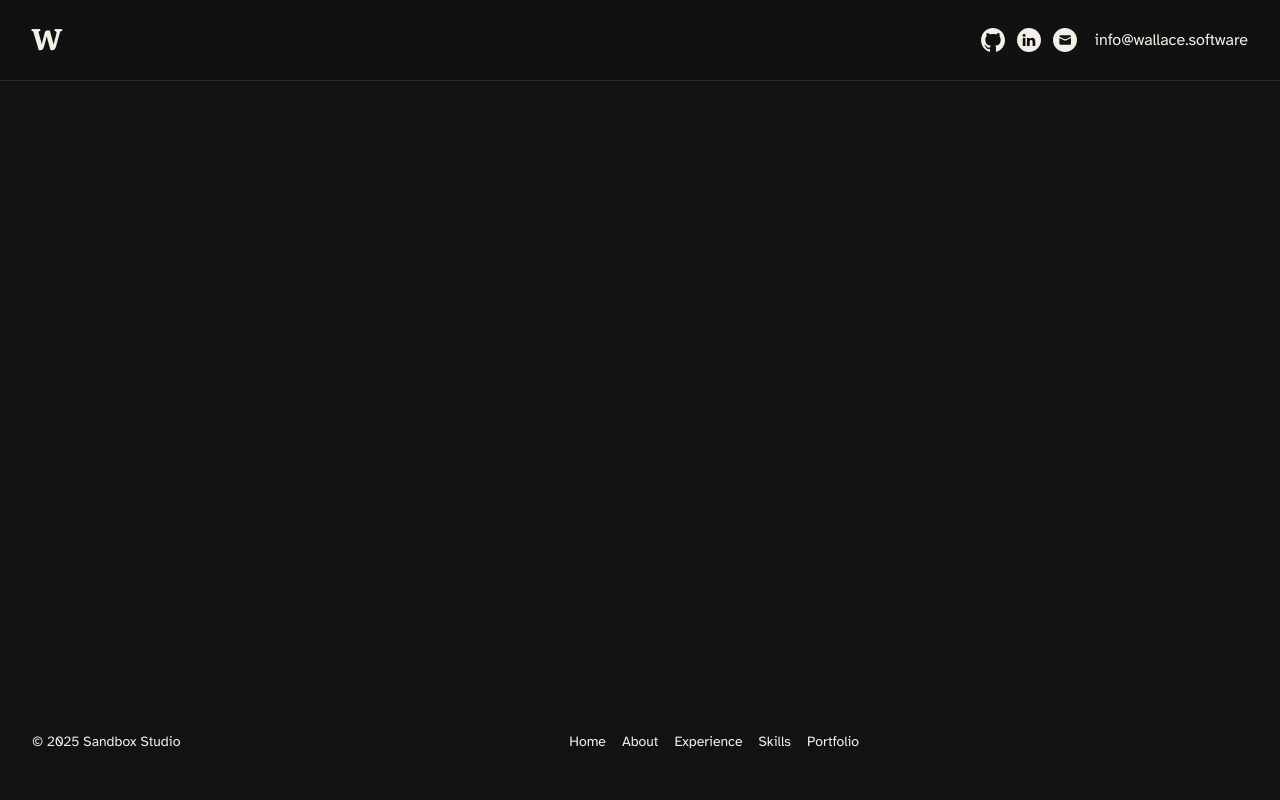
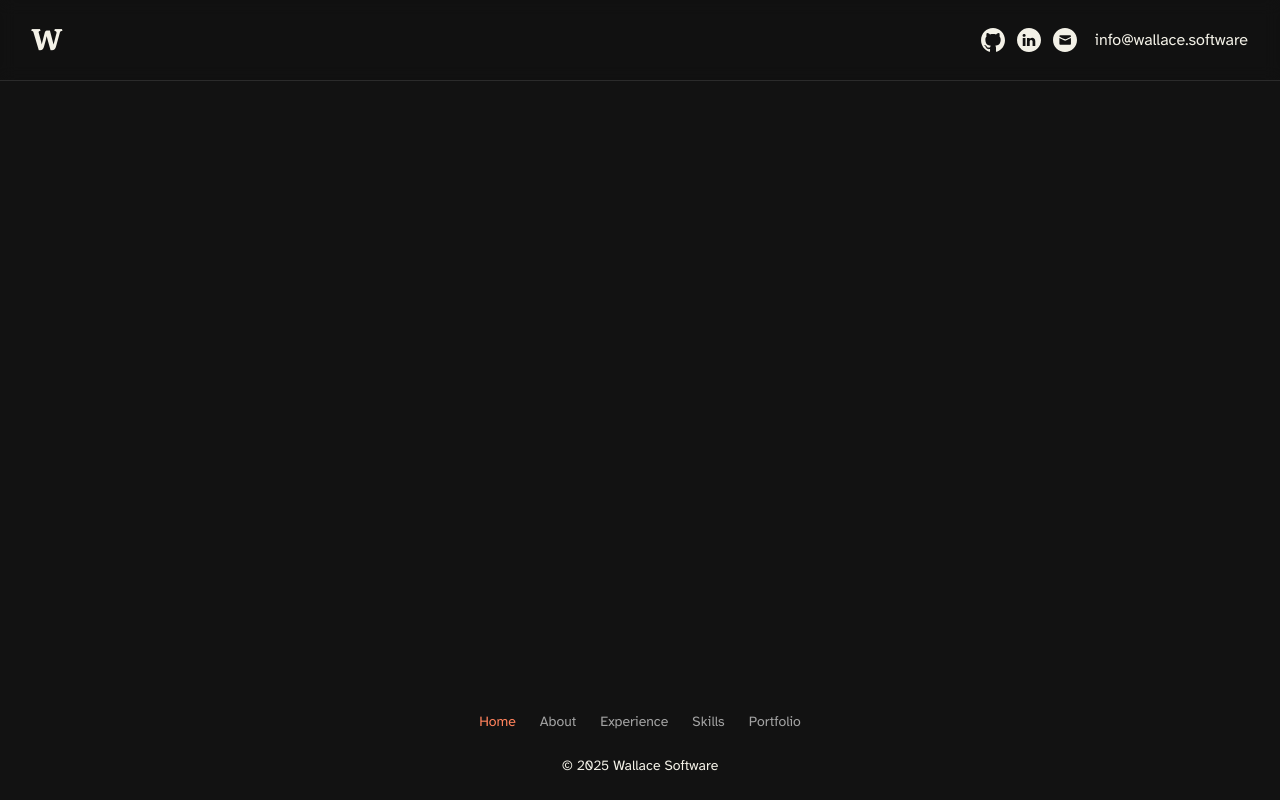
Before and after one commit to Darth-Degen/wallace-software, a Next.js app: page / in a window 1280 px wide. Built offline with nearby package versions, Linux system fonts and the light colour scheme.

Commit message:
added footer and color theme

```diff
--- a/pages/_app.tsx
+++ b/pages/_app.tsx
@@ -6,6 +6,7 @@ import { Header } from "@components";
 import { NextPageWithOptions } from "@types";
 import { useRouter } from "next/router";
 import { QueryClient, QueryClientProvider } from "@tanstack/react-query";
+import { useRouteActiveSection } from "@hooks";
 
 type AppPropsWithOptions = AppProps & { Component: NextPageWithOptions };
 
@@ -13,6 +14,9 @@ const queryClient = new QueryClient();
 
 export default function App({ Component, pageProps }: AppPropsWithOptions) {
   const router = useRouter();
+
+  // Track active section based on route changes only
+  useRouteActiveSection();
 
   return (
     <QueryClientProvider client={queryClient}>
--- a/src/components/architecture/layout/Logo.tsx
+++ b/src/components/architecture/layout/Logo.tsx
@@ -1,18 +1,13 @@
 "use client";
 import { FC } from "react";
-import Image from "next/image";
 import Link from "next/link";
-import { useColorTheme } from "@stores";
 
 const Logo: FC = () => {
-  const { cycleAccentColor } = useColorTheme();
-
   return (
     <div className="my-0 flex items-center gap-2 cursor-pointer">
       <Link
         href="/"
         className="hover-text-accent font-calistoga text-2xl md:text-3xl"
-        onClick={cycleAccentColor}
       >
         W {/* <span className="hidden lg:inline">allace</span> */}
       </Link>
--- a/src/components/architecture/navigation/Footer.tsx
+++ b/src/components/architecture/navigation/Footer.tsx
@@ -1,29 +1,51 @@
+import { GithubLink, LinkedinLink, MailLink } from "@components";
 import { PAGES } from "@constants";
+import { useColorTheme, AccentColor } from "@stores";
+import { cn } from "@utils";
 import Link from "next/link";
 import { FC } from "react";
 
 const Footer: FC = () => {
+  const { activeSection, setAccentColorAndSection } = useColorTheme();
+
+  const handleNavClick = (page: (typeof PAGES)[0]) => {
+    // Set both the accent color and active section for this page when clicked
+    if (page.accentColor) {
+      setAccentColorAndSection(page.accentColor as AccentColor, page.path);
+    }
+  };
+
   return (
-    <footer className="px-6 py-12 md:px-8 w-full bg-bg">
-      <div className="max-w-7xl mx-auto flex flex-col md:flex-row items-center justify-between gap-4">
+    <footer className="max-w-[1512px] px-4 md:px-8 py-12 lg:py-6">
+      <div className="max-w-7xl mx-auto flex flex-col-reverse items-center justify-center gap-4 lg:gap-6">
         {/* Left side */}
         <div className="flex items-center gap-2">
           <span className="text-sm">
-            © {new Date().getFullYear()} Sandbox Studio
+            © {new Date().getFullYear()} Wallace Software
           </span>
         </div>
 
         {/* Middle: navigation links from config */}
-        <nav className="flex flex-wrap justify-center gap-4 text-sm">
-          {PAGES.filter((p) => p.showInFooter).map((page) => (
-            <Link key={page.path} href={page.path}>
-              {page.name}
-            </Link>
-          ))}
+        <nav className="flex flex-wrap justify-center gap-4 lg:gap-6 text-sm lg:text-sm">
+          {PAGES.filter((p) => p.showInFooter).map((page) => {
+            const isActive = activeSection === page.path;
+            return (
+              <Link
+                key={page.path}
+                href={page.path}
+                onClick={() => handleNavClick(page)}
+                className={cn(
+                  "transition-300 hover:text-accent",
+                  isActive
+                    ? "text-accent font-medium"
+                    : "text-muted-foreground hover:text-foreground"
+                )}
+              >
+                {page.name}
+              </Link>
+            );
+          })}
         </nav>
-
-        {/* Right side: social icons */}
-        <div className="flex items-center gap-3"></div>
       </div>
     </footer>
   );
--- a/src/constants/pages.tsx
+++ b/src/constants/pages.tsx
@@ -1,4 +1,5 @@
 import { NavPage } from "@types";
+import { AccentColor } from "@stores";
 
 export const PAGES: NavPage[] = [
   {
@@ -6,29 +7,34 @@ export const PAGES: NavPage[] = [
     path: "/",
     showInHeader: false,
     showInFooter: true,
+    accentColor: "orange" as AccentColor,
   },
   {
     name: "About",
     path: "/#about",
     showInHeader: false,
     showInFooter: true,
+    accentColor: "blue" as AccentColor,
   },
   {
     name: "Experience",
     path: "/#experience",
     showInHeader: false,
     showInFooter: true,
+    accentColor: "green" as AccentColor,
   },
   {
     name: "Skills",
     path: "/#skills",
     showInHeader: false,
     showInFooter: true,
+    accentColor: "purple" as AccentColor,
   },
   {
     name: "Portfolio",
     path: "/#portfolio",
     showInHeader: false,
     showInFooter: true,
+    accentColor: "pink" as AccentColor,
   },
 ];
--- a/src/hooks/index.ts
+++ b/src/hooks/index.ts
@@ -4,5 +4,5 @@ export * from "./useLocalStorage"
 export * from "./useTheme"
 export * from "./useWindowSize"
 export * from "./useOutsideAlerter"
-export * from "./useScrollDirection"
 export * from "./useLockBodyScroll"
+export * from "./useRouteActiveSection"
--- /dev/null
+++ b/src/hooks/useActiveSection.ts
@@ -0,0 +1,90 @@
+import { useEffect } from 'react';
+import { useRouter } from 'next/router';
+import { useColorTheme, AccentColor } from '@stores';
+import { PAGES } from '@constants';
+
+/**
+ * Hook to detect the currently active section on the page
+ * Works by monitoring scroll position and URL hash changes
+ * Updates the Zustand store with the active section
+ * Optionally auto-updates accent color based on active section
+ */
+export const useActiveSection = (autoUpdateAccentColor = false) => {
+  const router = useRouter();
+  const { activeSection, setActiveSection, setAccentColorAndSection } = useColorTheme();
+
+  useEffect(() => {
+    // Set initial active section based on URL hash
+    const hash = router.asPath.split('#')[1];
+    if (hash) {
+      setActiveSection(`/#${hash}`);
+    } else {
+      setActiveSection('/');
+    }
+
+    const updateActiveSection = (newSection: string) => {
+      // Auto-update accent color if enabled
+      if (autoUpdateAccentColor) {
+        const page = PAGES.find(p => p.path === newSection);
+        if (page?.accentColor) {
+          setAccentColorAndSection(page.accentColor as AccentColor, newSection);
+        } else {
+          setActiveSection(newSection);
+        }
+      } else {
+        setActiveSection(newSection);
+      }
+    };
+
+    const handleScroll = () => {
+      // Get all sections that have IDs (potential navigation targets)
+      const sections = document.querySelectorAll('[id]');
+      const scrollTop = window.scrollY + 100; // Offset for header
+
+      let currentSection = '/';
+
+      sections.forEach((section) => {
+        const element = section as HTMLElement;
+        const sectionId = element.id;
+
+        // Skip non-navigation sections
+        const navSections = ['about', 'experience', 'skills', 'portfolio'];
+        if (!navSections.includes(sectionId)) return;
+
+        const offsetTop = element.offsetTop;
+        const offsetHeight = element.offsetHeight;
+
+        if (scrollTop >= offsetTop && scrollTop < offsetTop + offsetHeight) {
+          currentSection = `/#${sectionId}`;
+        }
+      });
+
+      // If we're at the very top, show home as active
+      if (window.scrollY < 100) {
+        currentSection = '/';
+      }
+
+      updateActiveSection(currentSection);
+    };
+
+    const handleHashChange = () => {
+      const hash = window.location.hash;
+      const newSection = hash ? `/${hash}` : '/';
+      updateActiveSection(newSection);
+    };
+
+    // Listen for scroll and hash changes
+    window.addEventListener('scroll', handleScroll, { passive: true });
+    window.addEventListener('hashchange', handleHashChange);
+
+    // Initial call
+    handleScroll();
+
+    return () => {
+      window.removeEventListener('scroll', handleScroll);
+      window.removeEventListener('hashchange', handleHashChange);
+    };
+  }, [router.asPath, autoUpdateAccentColor, setActiveSection, setAccentColorAndSection]);
+
+  return activeSection;
+};
--- /dev/null
+++ b/src/hooks/useRouteActiveSection.ts
@@ -0,0 +1,19 @@
+import { useEffect } from 'react';
+import { useRouter } from 'next/router';
+import { useColorTheme } from '@stores';
+
+/**
+ * Hook to track active section based on route changes only
+ * Perfect for no-scroll websites where navigation is purely route-based
+ */
+export const useRouteActiveSection = () => {
+  const router = useRouter();
+  const { setActiveSection } = useColorTheme();
+
+  useEffect(() => {
+    // Update active section based on current route
+    // Handle both regular routes and hash fragments
+    const currentPath = router.asPath;
+    setActiveSection(currentPath);
+  }, [router.asPath, setActiveSection]);
+};
--- a/src/hooks/useScrollDirection.ts
+++ /dev/null
@@ -1,16 +0,0 @@
-import { useRef, useState } from "react";
-import { useMotionValueEvent, useScroll } from "framer-motion";
-
-export const useScrollDirection = (): string => {
-  //state
-  const [scrollDirection, setScrollDirection] = useState<string>("down");
-  //refs
-  const { scrollY } = useScroll();
-  const prevScrollY = useRef<number>(0);
-  //event handler
-  useMotionValueEvent(scrollY, "change", (latest) => {
-    setScrollDirection(latest > prevScrollY.current ? "down" : "up");
-    prevScrollY.current = latest;
-  });
-  return scrollDirection;
-};
--- a/src/stores/colorTheme.ts
+++ b/src/stores/colorTheme.ts
@@ -17,7 +17,10 @@ export type AccentColor = keyof typeof accentColors;
 
 interface ColorThemeState {
   currentAccent: AccentColor;
+  activeSection: string;
   setAccentColor: (color: AccentColor) => void;
+  setActiveSection: (section: string) => void;
+  setAccentColorAndSection: (color: AccentColor, section: string) => void;
   cycleAccentColor: () => void;
   applyAccentToDOM: (color: AccentColor) => void;
 }
@@ -41,10 +44,20 @@ export const useColorTheme = create<ColorThemeState>()(
   persist(
     (set, get) => ({
       currentAccent: 'orange', // default color
+      activeSection: '/', // default section
 
       setAccentColor: (color: AccentColor) => {
         applyAccentToDOM(color);
         set({ currentAccent: color });
+      },
+
+      setActiveSection: (section: string) => {
+        set({ activeSection: section });
+      },
+
+      setAccentColorAndSection: (color: AccentColor, section: string) => {
+        applyAccentToDOM(color);
+        set({ currentAccent: color, activeSection: section });
       },
 
       cycleAccentColor: () => {
@@ -58,8 +71,11 @@ export const useColorTheme = create<ColorThemeState>()(
     }),
     {
       name: 'color-theme-storage', // localStorage key
-      // Only persist the currentAccent, not the functions
-      partialize: (state) => ({ currentAccent: state.currentAccent }),
+      // Only persist the currentAccent and activeSection, not the functions
+      partialize: (state) => ({
+        currentAccent: state.currentAccent,
+        activeSection: state.activeSection
+      }),
       // Rehydrate: apply the persisted color to DOM when store loads
       onRehydrateStorage: () => (state) => {
         if (state?.currentAccent) {
--- a/src/types/page.ts
+++ b/src/types/page.ts
@@ -44,6 +44,7 @@ export type NavPage = {
   path: string;
   showInHeader?: boolean;
   showInFooter?: boolean;
+  accentColor?: string; // Optional accent color for this navigation item
 };
 
 // --------------------------------------------------
```
